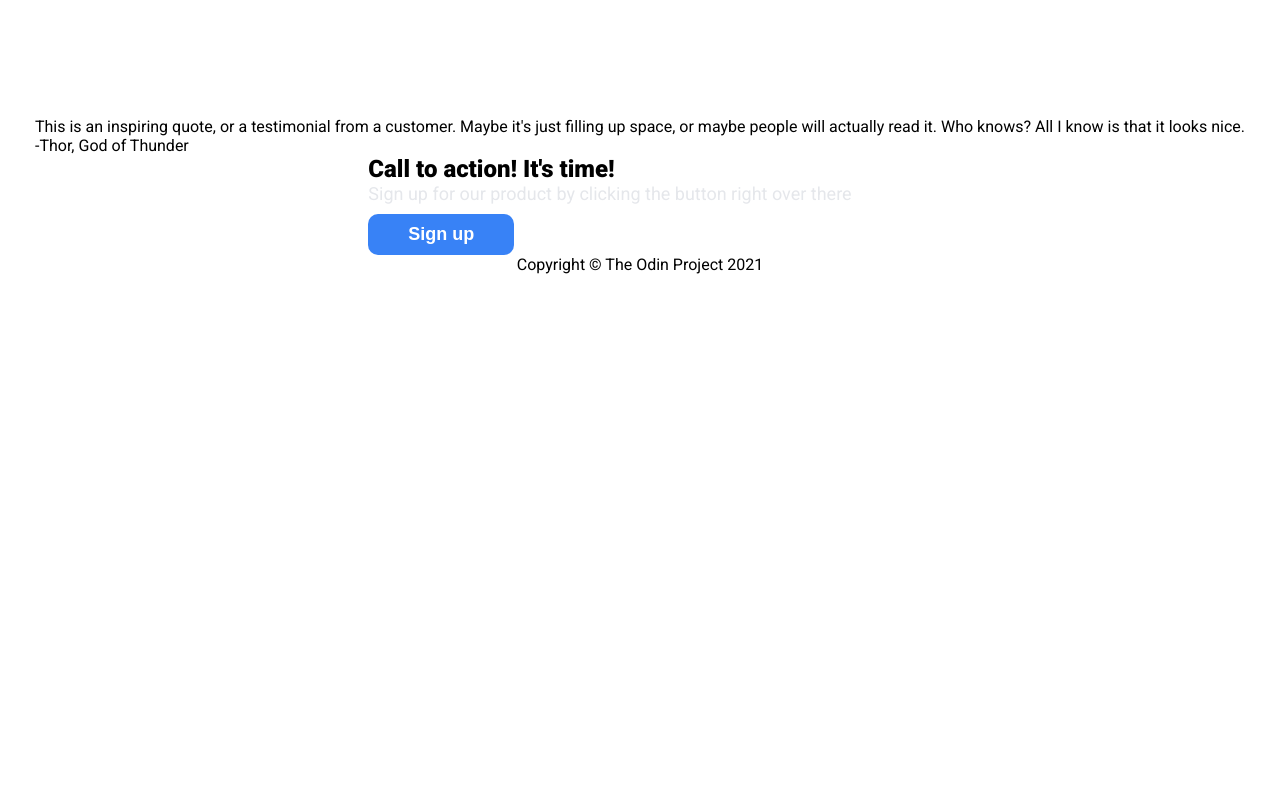
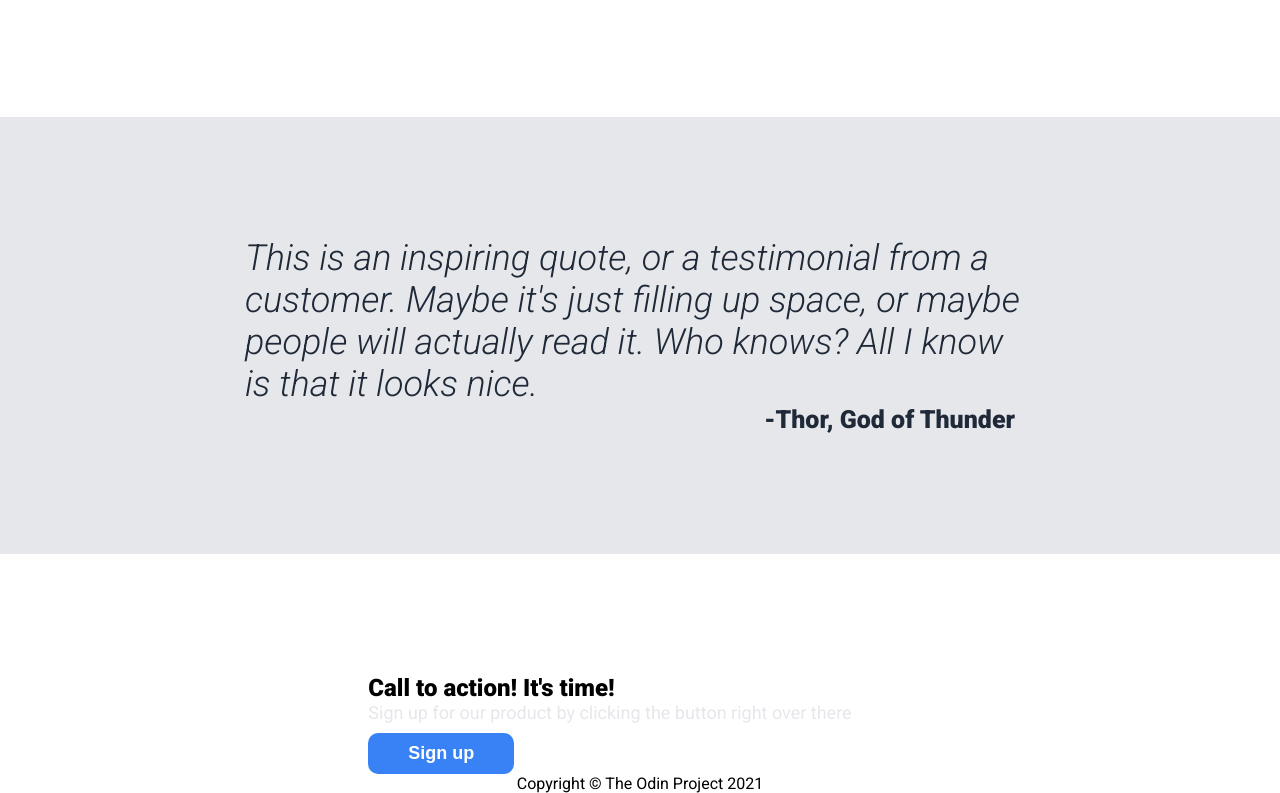
Before and after one commit to space-ghost24/Landing-Page, a plain HTML site: page index.html in a window 1280 px wide. Shown: the part 902-1695 px from the top of the page. Before the commit the page ends 1176 px from the top, so only its background shows below. Drawn offline with Linux system fonts and the light colour scheme.

Commit message:
Added CSS to quote section

```diff
--- a/style.css
+++ b/style.css
@@ -123,3 +123,32 @@ h2{
     font-size: 18px;
     color: grey;
 }
+
+.quotes{
+    background-color: #E5E7EB;
+    margin: 0 0 120px 0;
+    padding: 120px 0;
+    width: 100%;
+    display: flex;
+    justify-content: center;
+    align-items: center;
+}
+
+.mainQuote{
+    font-size: 36px;
+    font-weight: 300;
+    font-style: italic;
+    color: #1F2937;
+    display: flex;
+    flex-direction: column;
+    max-width: 790px;
+}
+
+.thor{
+    display: flex;
+    align-self: flex-end;
+    margin-right: 20px;
+    font-weight: 900;
+    font-size: 25px;
+    font-style: normal;
+}
```
